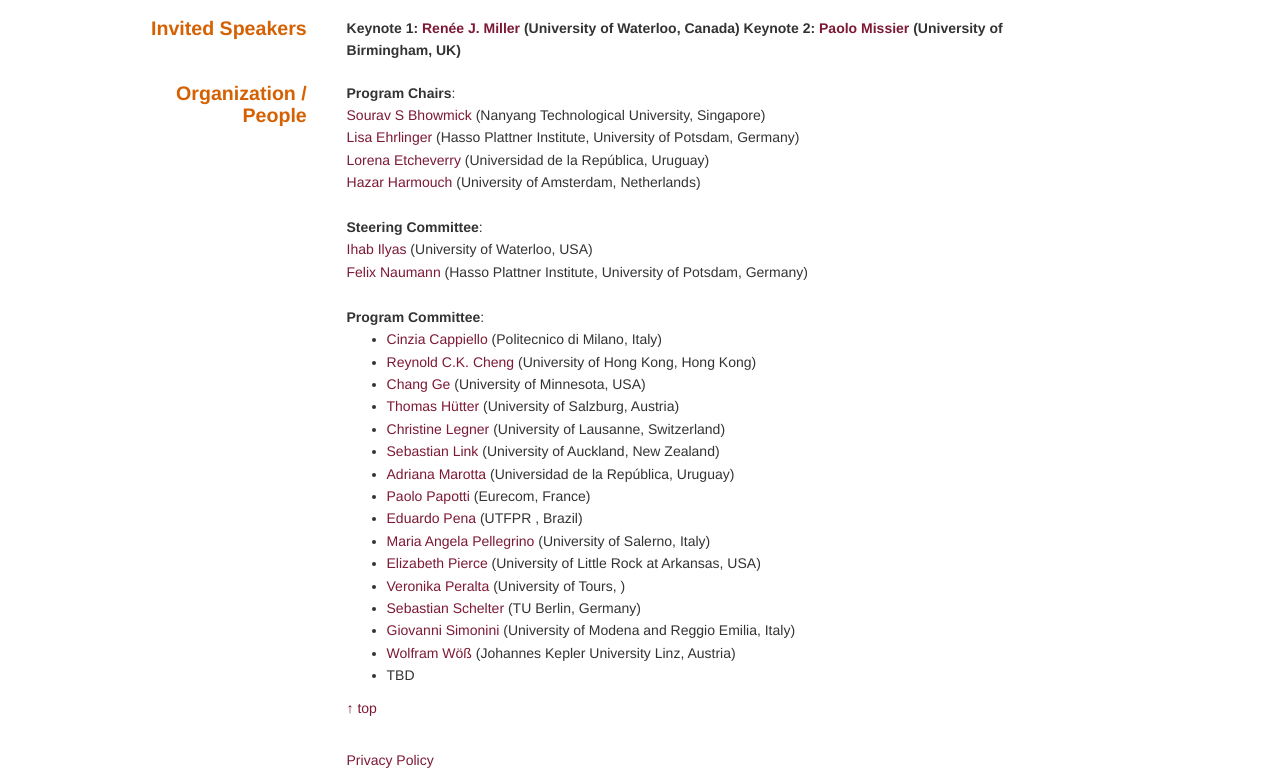
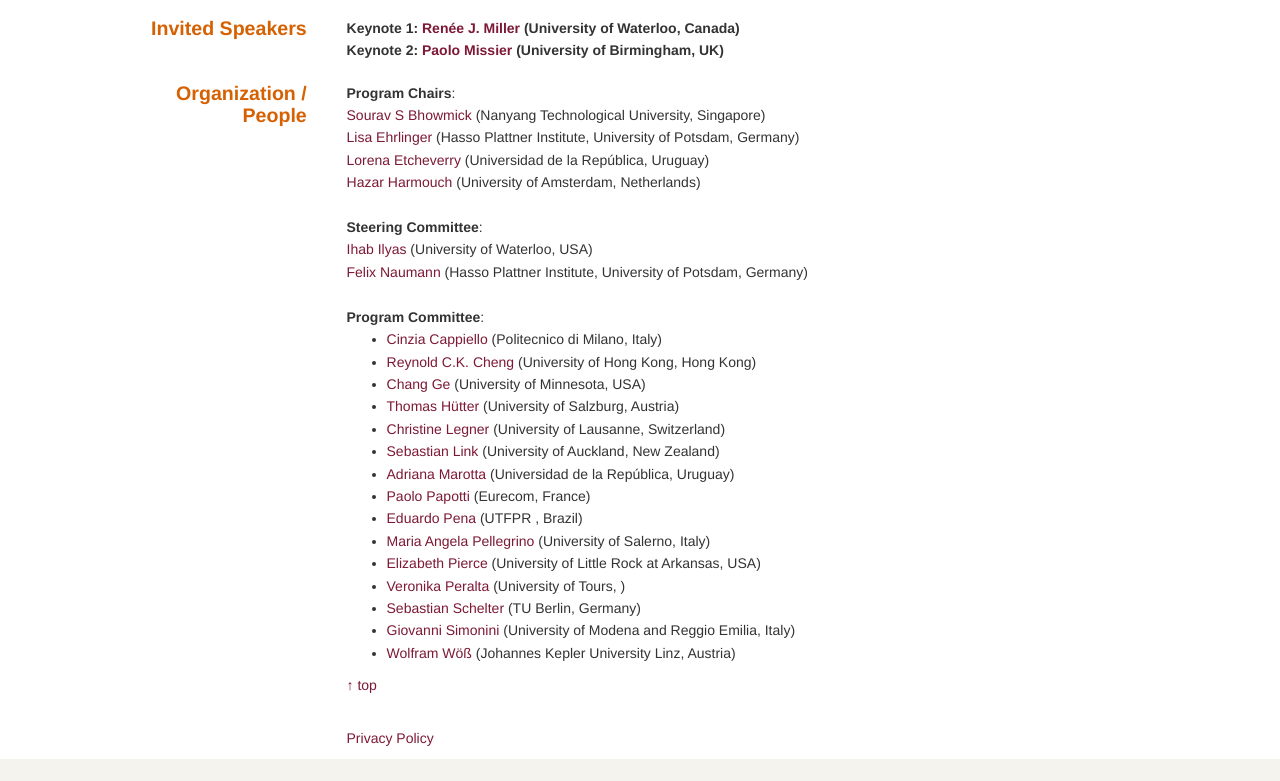
Before and after one commit to qdb-workshop/qdb-workshop.github.io, a plain HTML site: page index.html in a window 1280 px wide. Shown: the part 2081-2862 px from the top of the page. After the commit the page ends 2840 px from the top, so only its background shows below. Drawn offline with Linux system fonts and the light colour scheme.

Commit message:
Update index.html

```diff
--- a/index.html
+++ b/index.html
@@ -193,6 +193,7 @@ Accepted papers will be distributed via vldb.org.
       <div class="col-md-7">
 
         <b>Keynote 1:<a href="https://rjmillerlab.github.io/" target="_blank"> Renée J. Miller</a> (University of Waterloo, Canada) </b>
+         <br/>
         <b>Keynote 2: <a href="https://www.birmingham.ac.uk/staff/profiles/computer-science/academic-staff/missier-paolo" target="_blank"> Paolo Missier </a> (University of Birmingham, UK) </b>
       </div>
     </div>
@@ -242,7 +243,7 @@ Accepted papers will be distributed via vldb.org.
      <!--  <li><a href="https://www.uoi.gr/en/" target="_blank">Panos Vassiliadis</a> (University of Ioannina, Greece)</li> -->
      <!--  <li><a href="" target="_blank"></a> (University of Tours, France)</li> -->
      <li><a href="https://www.jku.at/en/institute-for-application-oriented-knowledge-processing/about-us/team/wolfram-woess/" target="_blank">Wolfram Wöß</a> (Johannes Kepler University Linz, Austria)</li>
-     <li> TBD </li>
+     <!-- <li> TBD </li>-->
     </ul>
     <p><a href="#">&uarr; top</a></p>
   </div>
```
